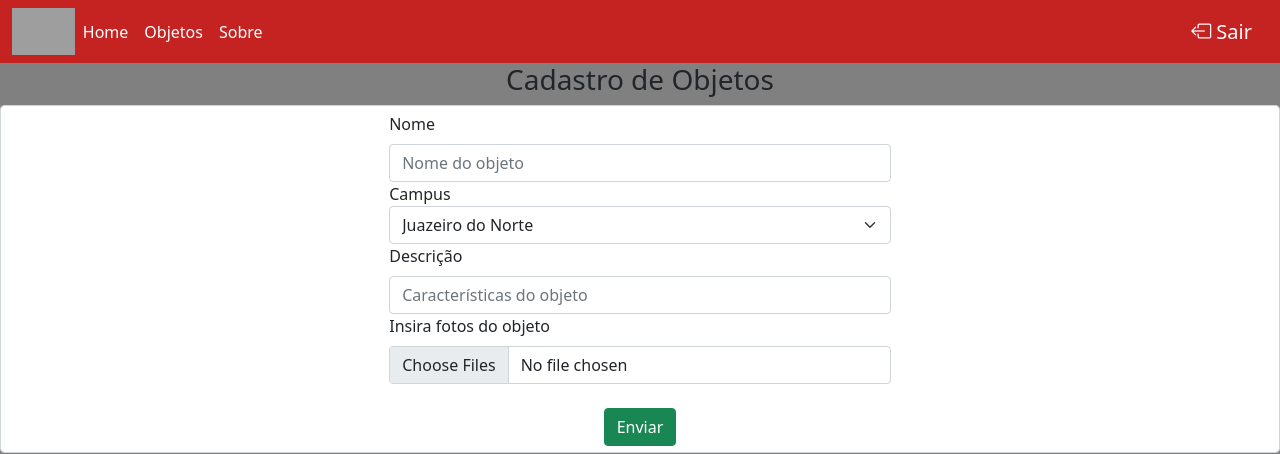
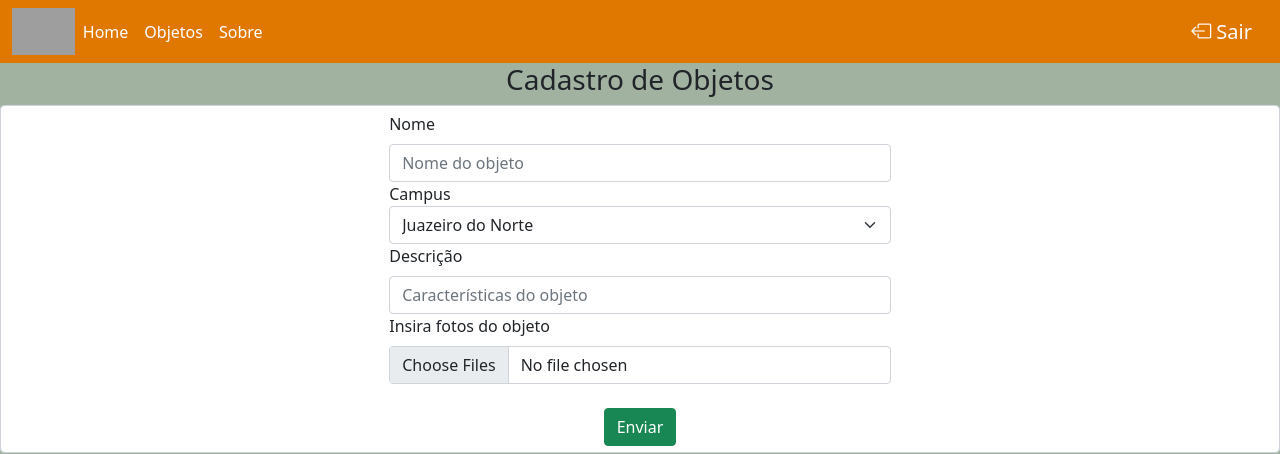
Before and after one commit to CiceroWesley/found-and-lost, a PHP site: template view/cadastro.php in a window 1280 px wide. Shown: the top 454 px of the page. Run offline with PHP 8.4, Linux system fonts and the light colour scheme; the template is opened without the code that fills it, so the values that code supplies are empty; the visitor is signed in with stand-in values (Sample User, id 1); grey boxes are pictures that could not be loaded.

Commit message:
Add files

```diff
--- a/public/css/index.css
+++ b/public/css/index.css
@@ -5,13 +5,13 @@
     margin-bottom: 0;
     border-radius: 0;
     z-index: 2;
-    background-color: rgb(197, 34, 34);
+    background-color: #e07800;
   }
 
 footer {
-    background-color: gray;
+    background-color: #e07800;
     padding: 50px;
-    height: 250px;
+    height: 100%;
 }
 
 .carousel-inner img {
@@ -57,11 +57,16 @@ footer {
 }
 
 body{
-  background-color: gray;
+  background-color: #a1b2a1;
+  overflow-x: hidden;
 }
 
 .nav-link{
   color: white;
+}
+
+.nav-link:hover{
+  color: black;
 }
 
 .navbar-brand{
@@ -84,3 +89,7 @@ body{
   flex-direction: row;
 
 }
+
+*{
+  position: relative;
+}
```
